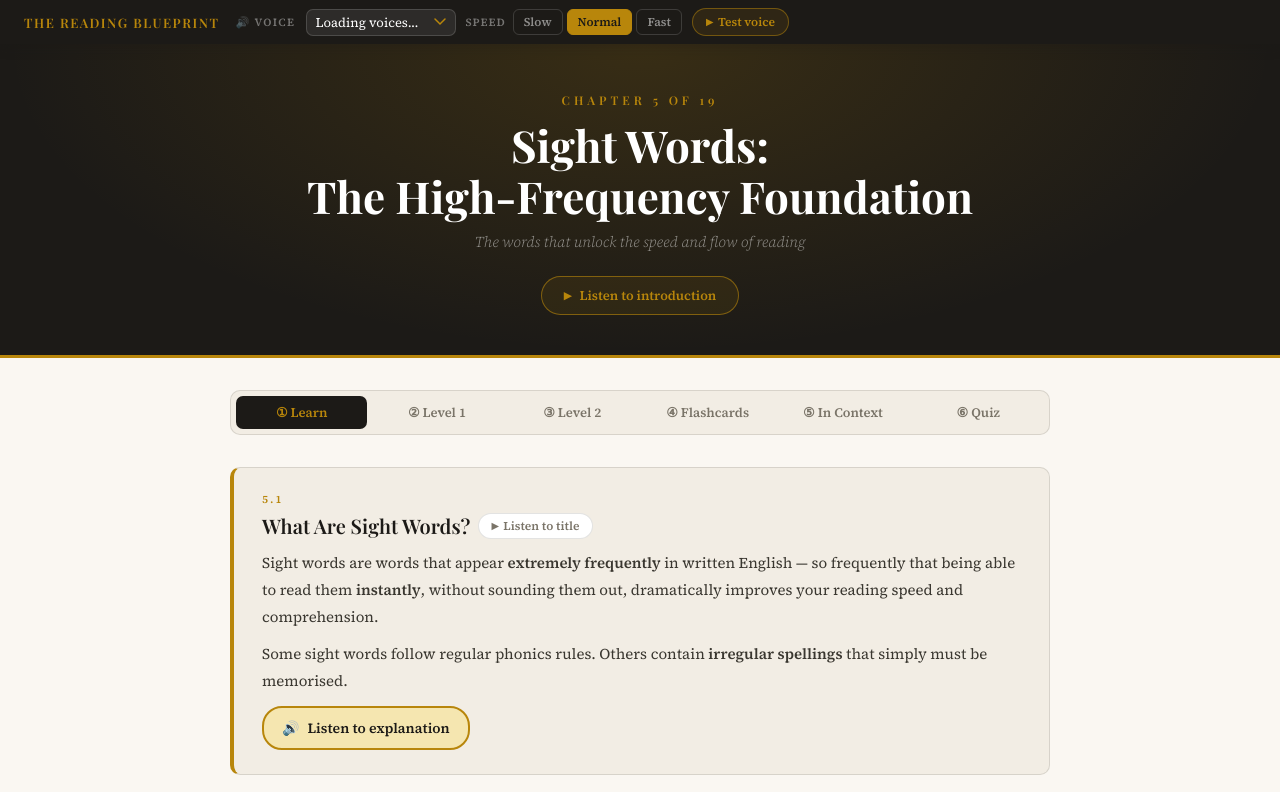
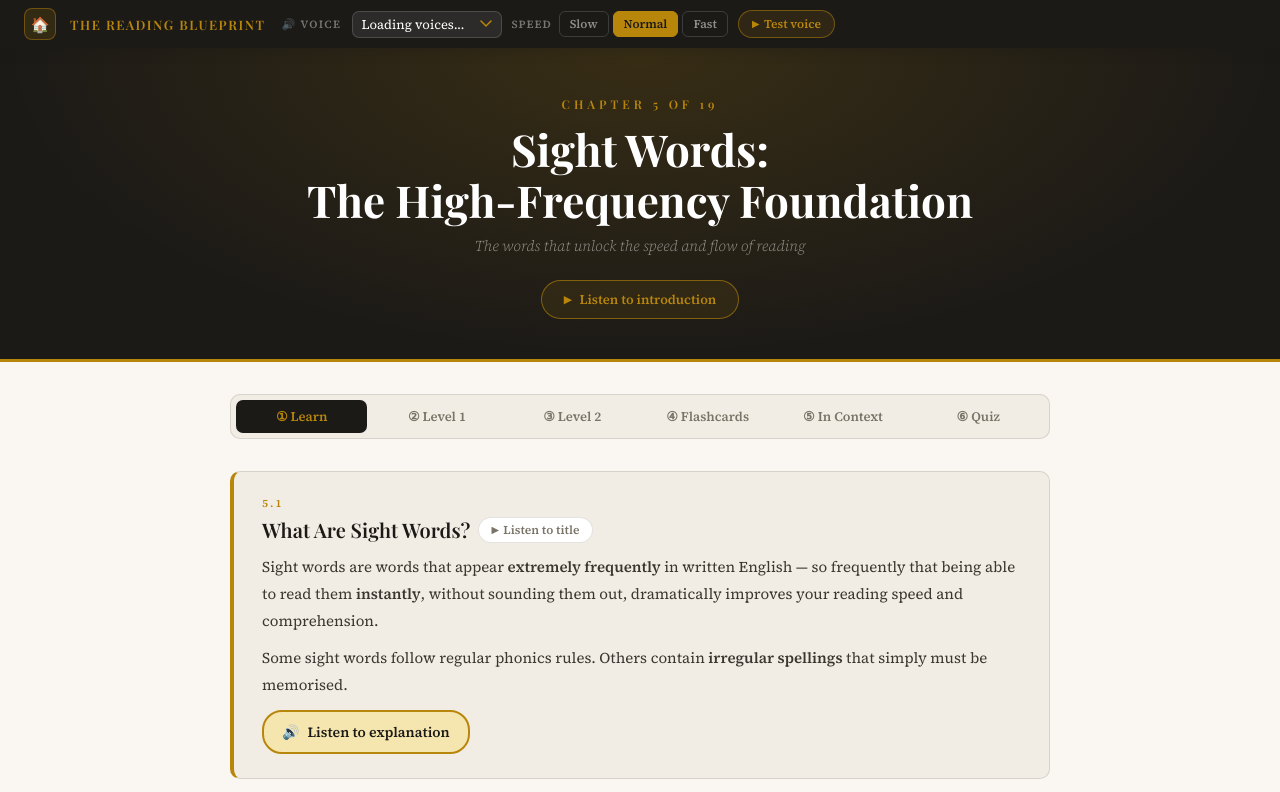
Before and after one commit to smartabdulakeem/reading-blueprint1, a plain HTML site: page chapter-05.html in a window 1280 px wide. Shown: the top 792 px of the page. Drawn offline with nearby package versions, Linux system fonts and the light colour scheme; a web font is replaced by a local one.

Commit message:
Update chapter-05.html

```diff
--- a/chapter-05.html
+++ b/chapter-05.html
@@ -172,12 +172,17 @@ body{font-family:'Source Serif 4',Georgia,serif;background:var(--paper);color:va
 .nav-lnk:hover{border-color:var(--ink);color:var(--ink);}
 .nav-lnk.next{background:var(--ink);color:var(--gold);border-color:var(--ink);}
 .phase-badge{font-size:11px;background:var(--gold-light);color:var(--gold);border:1px solid rgba(184,134,11,0.3);padding:4px 12px;border-radius:12px;font-weight:600;}
+.home-btn{display:inline-flex;align-items:center;justify-content:center;width:32px;height:32px;background:rgba(184,134,11,0.15);border:1.5px solid rgba(184,134,11,0.45);border-radius:8px;color:var(--gold);font-size:15px;cursor:pointer;transition:all .2s;text-decoration:none;flex-shrink:0;margin-right:4px;position:relative;}
+.home-btn:hover{background:rgba(184,134,11,0.3);border-color:var(--gold);transform:scale(1.08);}
+.home-btn::after{content:"Home";position:absolute;bottom:-26px;left:50%;transform:translateX(-50%);background:var(--ink);color:var(--gold);font-size:10px;padding:2px 7px;border-radius:4px;white-space:nowrap;opacity:0;pointer-events:none;transition:opacity .2s;border:1px solid rgba(184,134,11,0.3);}
+.home-btn:hover::after{opacity:1;}
 </style>
 </head>
 <body>
 
 <!-- VOICE BAR -->
 <div class="voice-bar">
+  <a class="home-btn" href="index.html" title="Back to Home">🏠</a>
   <span class="vb-brand">The Reading Blueprint</span>
   <span class="vb-label">🔊 Voice</span>
   <select class="voice-select" id="voice-select" onchange="onVoiceChange()">
```
